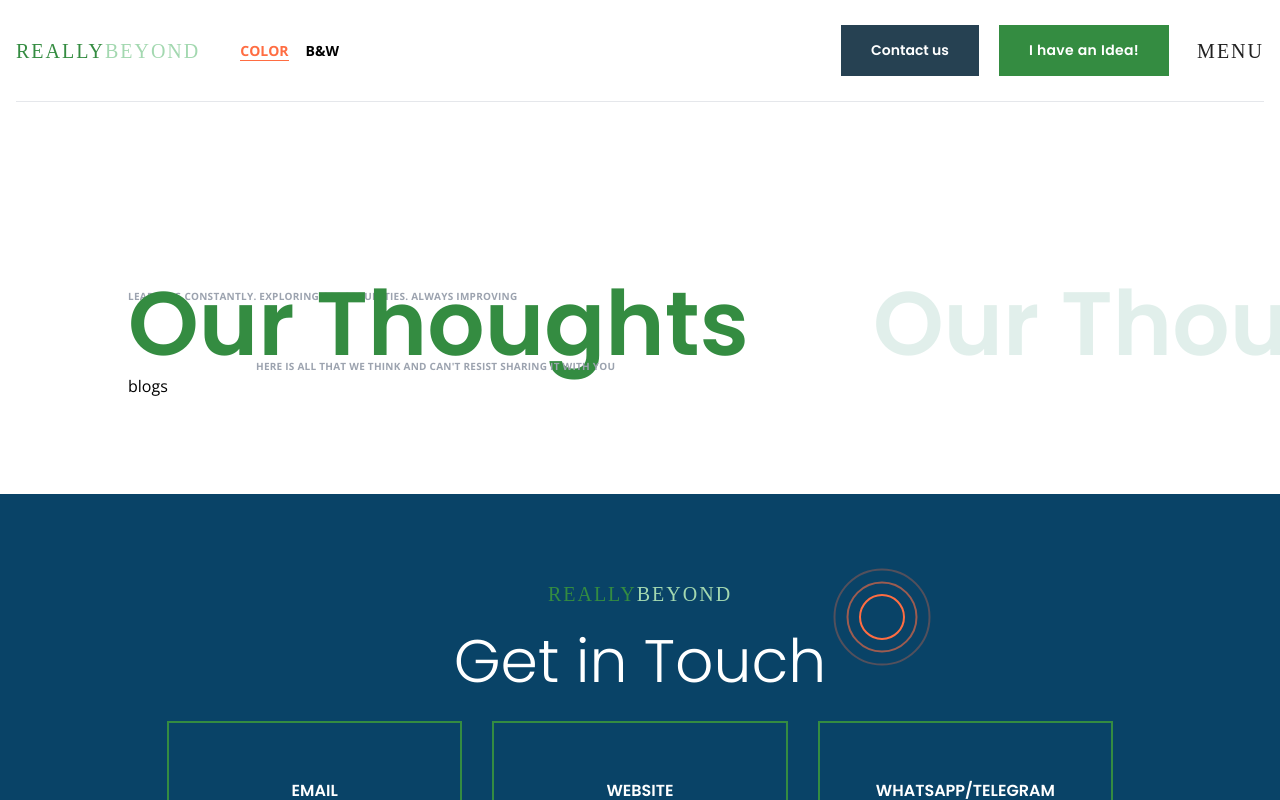
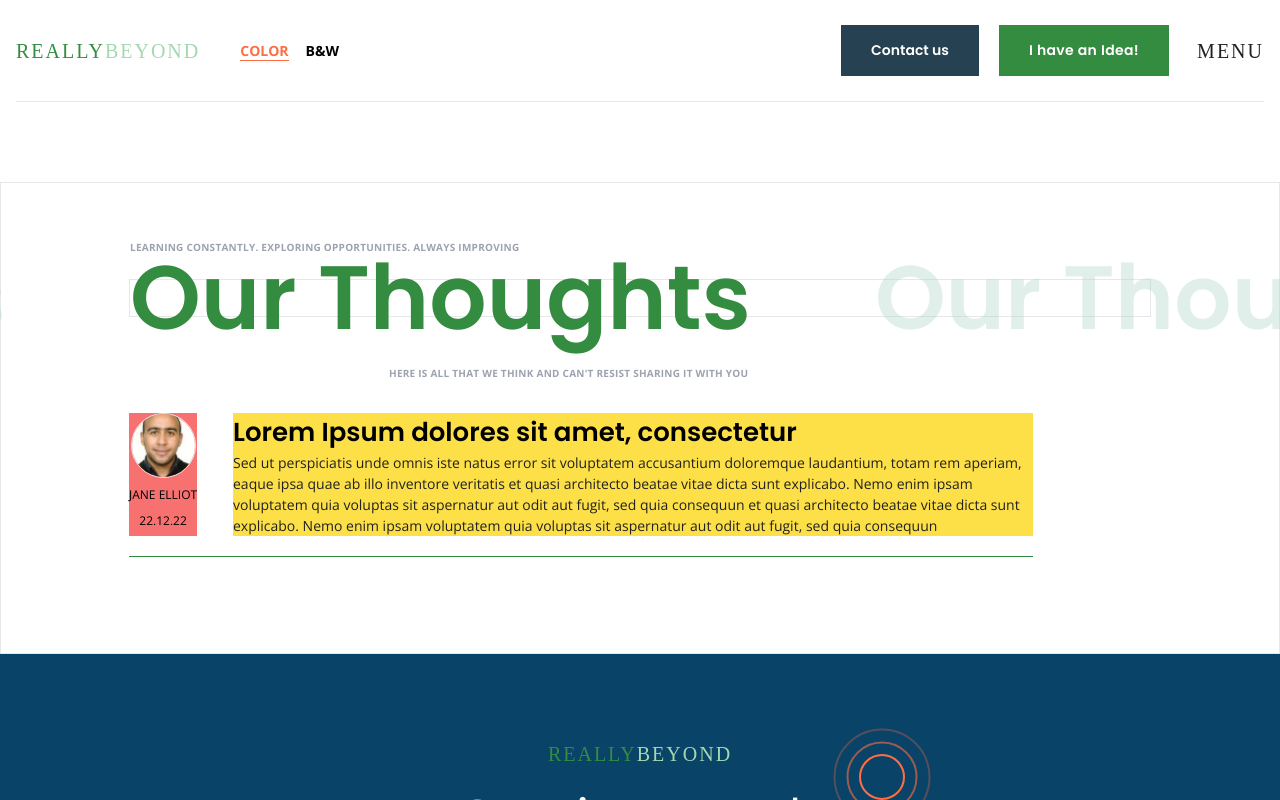
Before and after one commit to Kingkon963/reallyBeyond, a Next.js app: page /blog in a window 1280 px wide. Shown: the top 800 px of the page. Built offline with nearby package versions, Linux system fonts and the light colour scheme; a web font is replaced by a local one.

Commit message:
Blog page started

```diff
--- a/pages/blog.tsx
+++ b/pages/blog.tsx
@@ -2,8 +2,8 @@ import * as React from "react";
 import type { NextPage } from "next";
 import Head from "next/head";
 import Layout from "@components/Layout";
-import TestimonialGrid from "@components/TestimonialGrid";
 import InfinityHeader from "@components/InfinityHeader";
+import BlogPost from "@components/BlogPost";
 
 const Testimonials: NextPage = () => {
   return (
@@ -14,17 +14,26 @@ const Testimonials: NextPage = () => {
         <link rel="icon" href="/favicon.ico" />
       </Head>
       <Layout>
-        <div className="container top-gap pb-24 lg:px-32 mt-20">
-          <div className="relative mb-8">
-            <span className="uppercase font-openSansBold text-gray-400 tracking-wide text-[.625rem]">
+        <div className="container relative border pb-24 lg:px-32 mt-20">
+          <div className="relative my-24 border">
+            <span
+              className="uppercase font-openSansBold text-gray-400 tracking-wide
+            text-[.625rem] absolute left-0 -top-10"
+            >
               Learning Constantly. Exploring Opportunities. Always Improving
             </span>
             <InfinityHeader gap={20}>Our Thoughts</InfinityHeader>
-            <span className="uppercase font-openSansBold text-gray-400 tracking-wide text-[.625rem] absolute -bottom-8 left-32">
+            <span
+              className="uppercase font-openSansBold text-gray-400 tracking-wide
+            text-[.625rem] absolute top-[86px] left-[259px]"
+            >
               Here is all that we think and can't resist sharing it with you
             </span>
           </div>
-          <div>blogs</div>
+
+          <div className="">
+            <BlogPost />
+          </div>
         </div>
       </Layout>
     </div>
--- /dev/null
+++ b/src/components/BlogPost.tsx
@@ -0,0 +1,32 @@
+import Image from "next/image";
+import * as React from "react";
+
+const BlogPost: React.FC = () => {
+  return (
+    <div className="flex pb-5  border-b border-green lg:w-[904px]">
+      <div className="flex flex-col items-center gap-2 bg-red-400 text-[12px]">
+        <div className="rounded-full w-[65px] h-[65px] border overflow-clip flex justify-center items-center">
+          <Image src="/images/profile_pic_demo.jpg" width={65} height={65} />
+        </div>
+        <span className="uppercase">Jane Elliot</span>
+        <span>22.12.22</span>
+      </div>
+      <div className="flex flex-col ml-auto bg-yellow-300">
+        <h2 className="font-poppinsSemibold text-[##333333] text-[26px] leading-[39px]">
+          Lorem Ipsum dolores sit amet, consectetur
+        </h2>
+        <p className="font-openSansRegular text-[14px] leading-[21px] lg:w-[800px]">
+          Sed ut perspiciatis unde omnis iste natus error sit voluptatem
+          accusantium doloremque laudantium, totam rem aperiam, eaque ipsa quae
+          ab illo inventore veritatis et quasi architecto beatae vitae dicta
+          sunt explicabo. Nemo enim ipsam voluptatem quia voluptas sit
+          aspernatur aut odit aut fugit, sed quia consequun et quasi architecto
+          beatae vitae dicta sunt explicabo. Nemo enim ipsam voluptatem quia
+          voluptas sit aspernatur aut odit aut fugit, sed quia consequun
+        </p>
+      </div>
+    </div>
+  );
+};
+
+export default BlogPost;
```
Also changed, not shown: public/images/profile_pic_demo.jpg (added).
